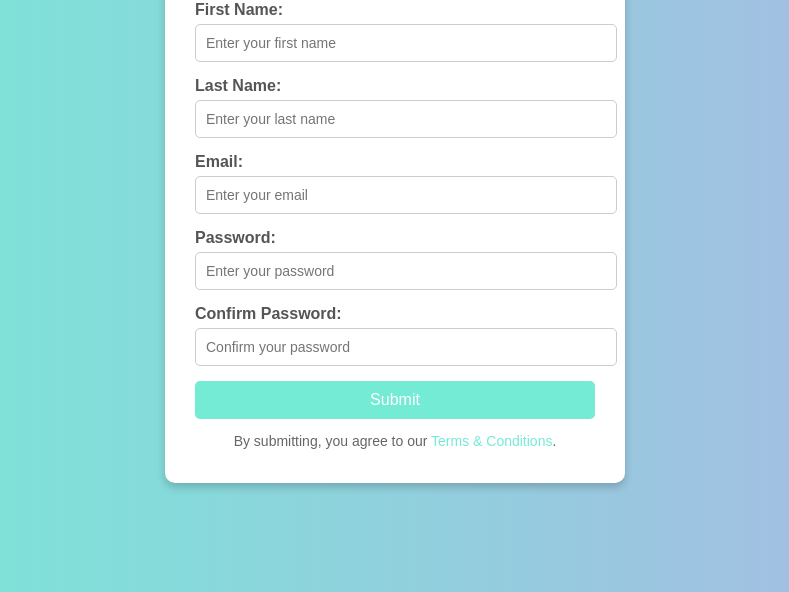
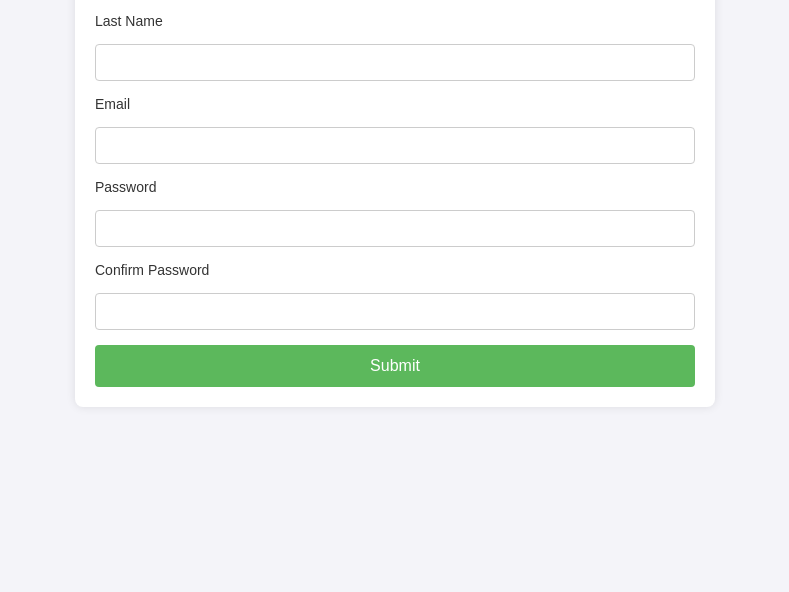
Before and after one commit to Subhan2619/ITC-505-Lab-8, a plain HTML site: page index.html in a window 1280 px wide. Shown: the part 208-800 px from the top of the page, without its empty margins (245-1034 px from the left). Drawn offline with Linux system fonts and the light colour scheme.

Commit message:
index.html

```diff
--- a/index.html
+++ b/index.html
@@ -3,112 +3,154 @@
 <head>
     <meta charset="UTF-8">
     <meta name="viewport" content="width=device-width, initial-scale=1.0">
-    <title>Secure Web Form</title>
+    <title>Registration Form</title>
     <style>
-        /* General styles */
         body {
             font-family: Arial, sans-serif;
-            background: linear-gradient(to right, #74ebd5, #acb6e5);
+            background-color: #f4f4f9;
             margin: 0;
-            display: flex;
-            justify-content: center;
-            align-items: center;
-            height: 100vh;
+            padding: 0;
         }
-
-        h1 {
+        .container {
+            max-width: 600px;
+            margin: 50px auto;
+            background-color: white;
+            padding: 20px;
+            border-radius: 8px;
+            box-shadow: 0 0 10px rgba(0, 0, 0, 0.1);
+        }
+        h2 {
             text-align: center;
             color: #333;
         }
-
-        .form-container {
-            background-color: #fff;
-            padding: 20px 30px;
-            border-radius: 10px;
-            box-shadow: 0 4px 8px rgba(0, 0, 0, 0.2);
-            width: 100%;
-            max-width: 400px;
-        }
-
-        form label {
+        label {
+            font-size: 14px;
+            color: #333;
             display: block;
             margin-bottom: 5px;
-            font-weight: bold;
-            color: #555;
         }
-
-        form input {
+        input[type="text"], input[type="email"], input[type="password"] {
             width: 100%;
             padding: 10px;
-            margin-bottom: 15px;
+            margin: 10px 0 20px 0;
             border: 1px solid #ccc;
-            border-radius: 5px;
-            font-size: 14px;
+            border-radius: 4px;
+            box-sizing: border-box;
         }
-
-        form input:focus {
-            outline: none;
-            border-color: #74ebd5;
-            box-shadow: 0 0 5px rgba(116, 235, 213, 0.5);
+        input[type="submit"] {
+            width: 100%;
+            padding: 12px;
+            background-color: #5cb85c;
+            color: white;
+            border: none;
+            border-radius: 4px;
+            cursor: pointer;
+            font-size: 16px;
         }
-
-        button {
-            background-color: #74ebd5;
-            color: #fff;
-            font-size: 16px;
-            padding: 10px 15px;
-            border: none;
-            border-radius: 5px;
-            cursor: pointer;
-            transition: background-color 0.3s;
-            width: 100%;
+        input[type="submit"]:hover {
+            background-color: #4cae4c;
         }
-
-        button:hover {
-            background-color: #5dc1b3;
-        }
-
-        .form-footer {
-            text-align: center;
-            margin-top: 10px;
-            font-size: 14px;
-            color: #666;
-        }
-
-        .form-footer a {
-            color: #74ebd5;
-            text-decoration: none;
-        }
-
-        .form-footer a:hover {
-            text-decoration: underline;
+        .error {
+            color: red;
+            font-size: 12px;
+            margin-top: -15px;
+            margin-bottom: 10px;
         }
     </style>
 </head>
 <body>
-    <div class="form-container">
-        <h1>Secure Web Form</h1>
-        <form id="secureForm" method="POST">
-            <label for="firstName">First Name:</label>
-            <input type="text" id="firstName" name="firstName" placeholder="Enter your first name" required>
 
-            <label for="lastName">Last Name:</label>
-            <input type="text" id="lastName" name="lastName" placeholder="Enter your last name" required>
+<div class="container">
+    <h2>Registration Form</h2>
+    <form id="registrationForm" method="GET" action="#">
+        <label for="firstName">First Name</label>
+        <input type="text" id="firstName" name="firstName" required>
+        <div id="firstNameError" class="error"></div>
 
-            <label for="email">Email:</label>
-            <input type="email" id="email" name="email" placeholder="Enter your email" required>
+        <label for="lastName">Last Name</label>
+        <input type="text" id="lastName" name="lastName" required>
+        <div id="lastNameError" class="error"></div>
 
-            <label for="password">Password:</label>
-            <input type="password" id="password" name="password" placeholder="Enter your password" required>
+        <label for="email">Email</label>
+        <input type="email" id="email" name="email" required>
+        <div id="emailError" class="error"></div>
 
-            <label for="confirmPassword">Confirm Password:</label>
-            <input type="password" id="confirmPassword" name="confirmPassword" placeholder="Confirm your password" required>
+        <label for="password">Password</label>
+        <input type="password" id="password" name="password" required>
+        <div id="passwordError" class="error"></div>
 
-            <button type="submit">Submit</button>
-        </form>
-        <div class="form-footer">
-            <p>By submitting, you agree to our <a href="#">Terms & Conditions</a>.</p>
-        </div>
-    </div>
+        <label for="confirmPassword">Confirm Password</label>
+        <input type="password" id="confirmPassword" name="confirmPassword" required>
+        <div id="confirmPasswordError" class="error"></div>
+
+        <input type="submit" value="Submit">
+    </form>
+</div>
+
+<script>
+    document.getElementById('registrationForm').addEventListener('submit', function(e) {
+        e.preventDefault(); // Prevent default form submission
+
+        // Clear previous error messages
+        document.getElementById('firstNameError').textContent = '';
+        document.getElementById('lastNameError').textContent = '';
+        document.getElementById('emailError').textContent = '';
+        document.getElementById('passwordError').textContent = '';
+        document.getElementById('confirmPasswordError').textContent = '';
+
+        // Get form data
+        const firstName = document.getElementById('firstName').value;
+        const lastName = document.getElementById('lastName').value;
+        const email = document.getElementById('email').value;
+        const password = document.getElementById('password').value;
+        const confirmPassword = document.getElementById('confirmPassword').value;
+
+        let isValid = true;
+
+        // Validate first name
+        if (firstName === '') {
+            document.getElementById('firstNameError').textContent = 'First name is required';
+            isValid = false;
+        }
+
+        // Validate last name
+        if (lastName === '') {
+            document.getElementById('lastNameError').textContent = 'Last name is required';
+            isValid = false;
+        }
+
+        // Validate email
+        const emailPattern = /^[a-zA-Z0-9._%+-]+@[a-zA-Z0-9.-]+\.[a-zA-Z]{2,}$/;
+        if (email === '') {
+            document.getElementById('emailError').textContent = 'Email is required';
+            isValid = false;
+        } else if (!emailPattern.test(email)) {
+            document.getElementById('emailError').textContent = 'Invalid email format';
+            isValid = false;
+        }
+
+        // Validate password
+        if (password === '') {
+            document.getElementById('passwordError').textContent = 'Password is required';
+            isValid = false;
+        }
+
+        // Validate confirm password
+        if (confirmPassword === '') {
+            document.getElementById('confirmPasswordError').textContent = 'Confirm password is required';
+            isValid = false;
+        } else if (password !== confirmPassword) {
+            document.getElementById('confirmPasswordError').textContent = 'Passwords do not match';
+            isValid = false;
+        }
+
+        // If form is valid, show success message
+        if (isValid) {
+            alert('Form submitted successfully!');
+            // You can also perform additional actions like sending data to a server
+        }
+    });
+</script>
+
 </body>
 </html>
```
